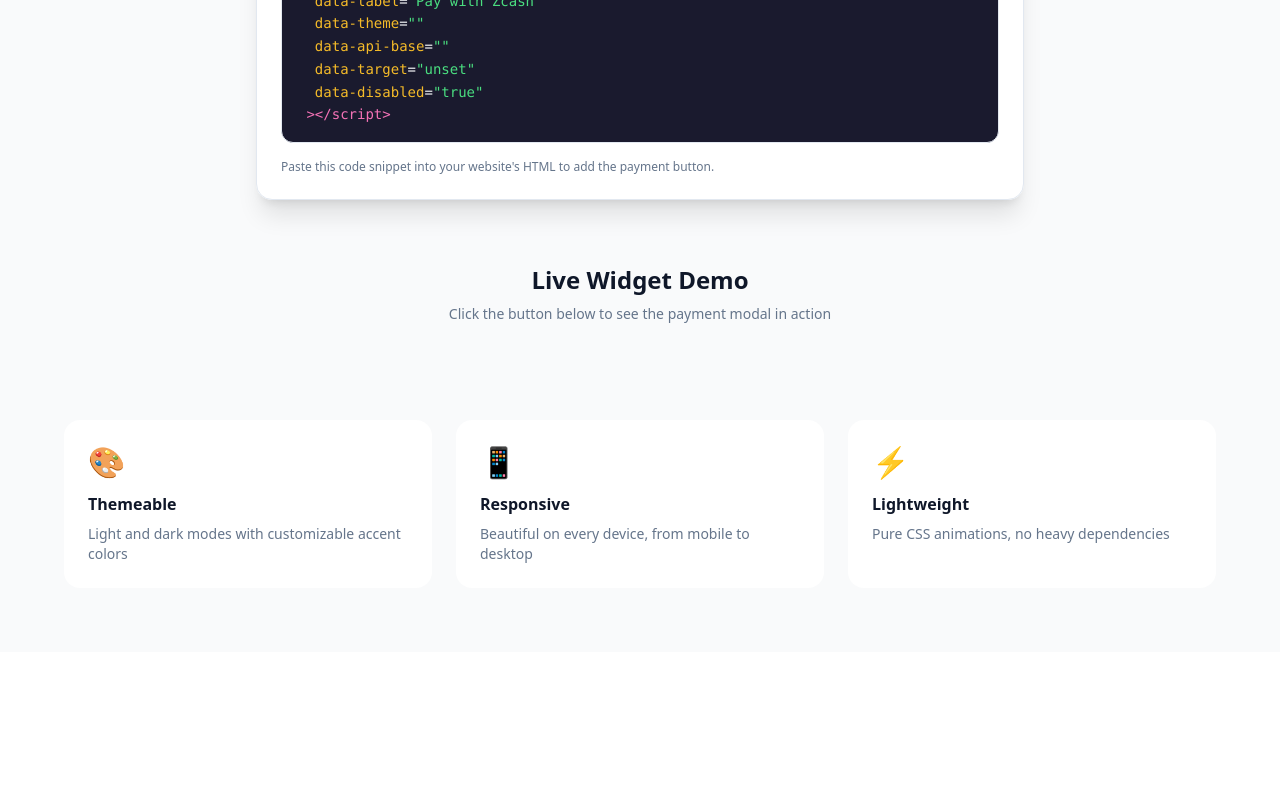
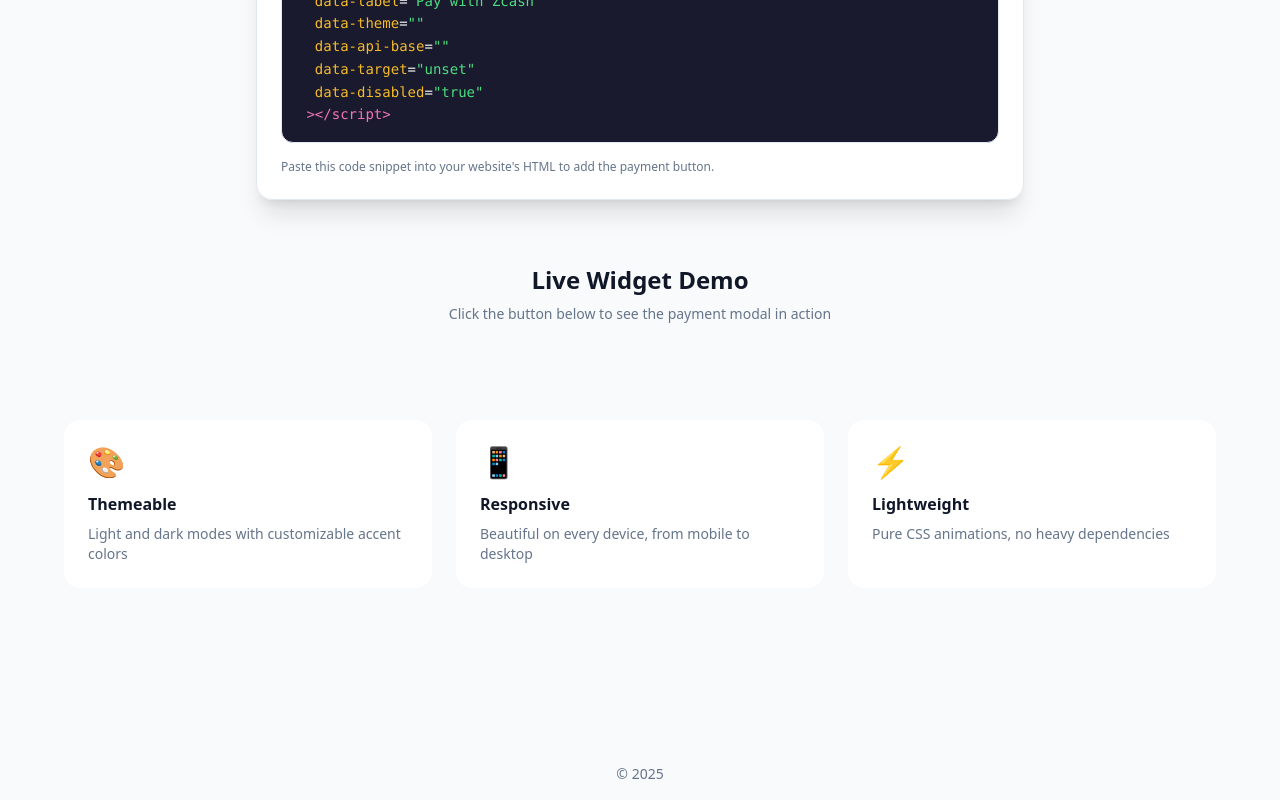
Before and after one commit to amochuko/zypherpunk-hack, a React (Vite) app in the folder apps/pay-with-zcash/pwz-client/: page / in a window 1280 px wide. Shown: the part 1105-1905 px from the top of the page. Before the commit the page ends 1757 px from the top, so only its background shows below. Built offline with nearby package versions, Linux system fonts and the light colour scheme; no server answers; the HTML template or start-up script is replaced by a standard one.

Commit message:
add footer

```diff
--- a/apps/pay-with-zcash/pwz-client/src/pages/Index.tsx
+++ b/apps/pay-with-zcash/pwz-client/src/pages/Index.tsx
@@ -23,7 +23,7 @@ const Index = () => {
     apiBase: "",
     theme: "",
     target: import.meta.env.VITE_PWZ_WIDGET_CONTAINER,
-    disabled: true
+    disabled: true,
   });
 
   const handleGenerated = (config: GeneratedConfig) => {
@@ -162,6 +162,10 @@ const Index = () => {
           </div>
         </div>
       </main>
+
+      <footer className="flex justify-center items-center py-4 mt-24 text-slate-500 text-sm">
+        &copy; {new Date().getFullYear()}
+      </footer>
     </div>
   );
 };
```
